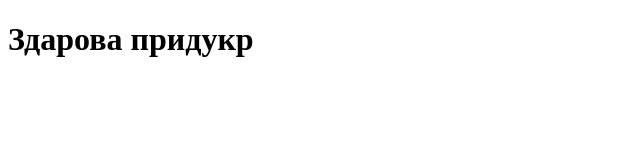
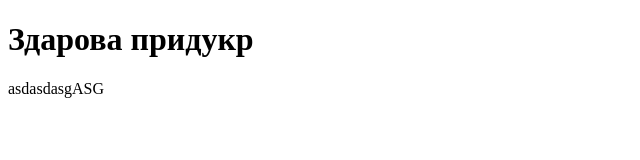
Before and after one commit to Ndfj79/test, a plain HTML site: page index.html in a window 1280 px wide. Shown: the whole page, without its empty margins (0-640 px from the left). Drawn offline with Linux system fonts and the light colour scheme.

Commit message:
Update index.html

```diff
--- a/index.html
+++ b/index.html
@@ -8,5 +8,6 @@
 </head>
 <body>
     <h1>Здарова придукр</h1>
+    <p>asdasdasgASG</p>
 </body>
 </html>
```
